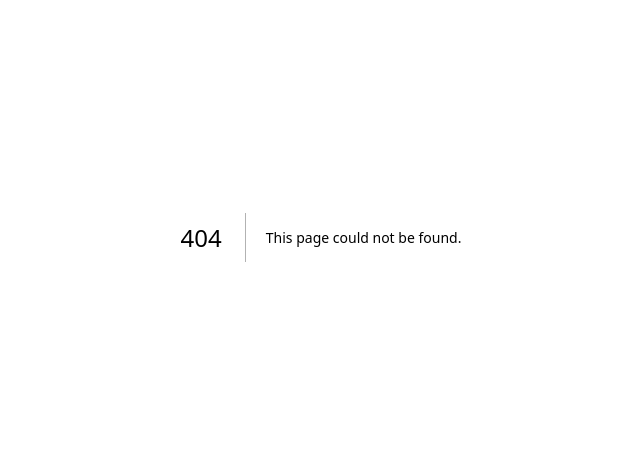
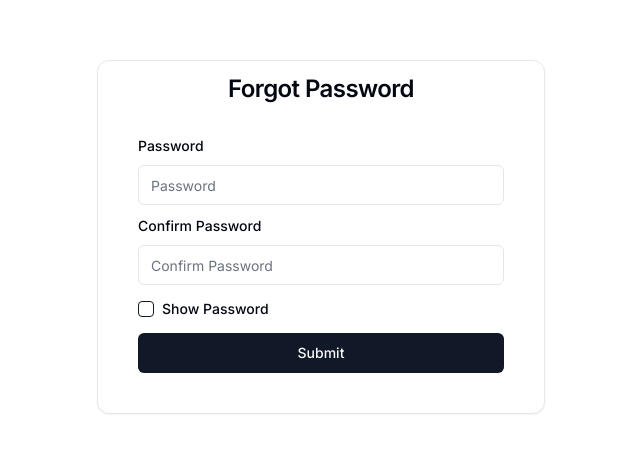
Before and after one commit to ashishxcode/next-auth, a Next.js app: page /forgot-password in a window 1280 px wide. Before the commit this address had no page. Shown: the part 163-616 px from the top of the page, without its empty margins (319-959 px from the left). Built offline with nearby package versions, Linux system fonts and the light colour scheme.

Commit message:
CI : adding form to get reset password link

```diff
--- /dev/null
+++ b/src/app/forgot-password/components/ForgotPasswordForm.tsx
@@ -0,0 +1,148 @@
+'use client';
+import React, { useState } from 'react';
+import axios from 'axios';
+import { useRouter } from 'next/navigation';
+import * as z from 'zod';
+import { useForm, Controller } from 'react-hook-form';
+import { zodResolver } from '@hookform/resolvers/zod';
+import { cn } from '@/lib/utils';
+import { Button } from '@/components/ui/button';
+import { Card, CardContent, CardTitle } from '@/components/ui/card';
+import {
+	Form,
+	FormControl,
+	FormLabel,
+	FormItem,
+	FormDescription,
+} from '@/components/ui/form';
+
+import { Input } from '@/components/ui/input';
+import { toast } from 'react-hot-toast';
+import { Checkbox } from '@/components/ui/checkbox';
+
+const schema = z.object({
+	password: z.string().min(8, 'Password must be at least 8 characters long'),
+	confirmPassword: z
+		.string()
+		.min(8, 'Password must be at least 8 characters long'),
+});
+
+type FormValues = z.infer<typeof schema>;
+
+export const ForgotPasswordForm = () => {
+	const [showPassword, setShowPassword] = useState(false);
+
+	const router = useRouter();
+
+	const form = useForm<FormValues>({
+		resolver: zodResolver(schema),
+		defaultValues: {
+			password: '',
+			confirmPassword: '',
+		},
+	});
+
+	const {
+		handleSubmit,
+		control,
+		formState: { errors, isSubmitting },
+	} = form;
+
+	const onSubmit = async (data: FormValues) => {
+		const { password, confirmPassword } = data;
+		const payload = {
+			newPassword: password,
+		};
+		try {
+			await axios.patch('/api/auth/forgot-password', payload);
+			toast.success('Check your email for the reset link');
+			router.push('/');
+		} catch (err: any) {
+			console.log('FORGOT PASSWORD ERROR', err);
+			toast.error(err.response.data.message);
+		}
+	};
+
+	return (
+		<section className='flex flex-col items-center justify-center min-h-screen py-2'>
+			<Card className='w-full max-w-md p-4 rounded-xl'>
+				<CardTitle className='text-center mb-8'>Forgot Password</CardTitle>
+				<CardContent>
+					<Form {...form}>
+						<form
+							onSubmit={handleSubmit(onSubmit)}
+							className='flex flex-col space-y-2'
+						>
+							<Controller
+								name='password'
+								control={control}
+								render={({ field }) => (
+									<FormItem>
+										<FormLabel htmlFor='password'>Password</FormLabel>
+										<FormControl>
+											<Input
+												type={showPassword ? 'text' : 'password'}
+												placeholder='Password'
+												{...field}
+											/>
+										</FormControl>
+										{errors.password && (
+											<FormDescription className='text-red-500'>
+												{errors.password.message}
+											</FormDescription>
+										)}
+									</FormItem>
+								)}
+							/>
+							<Controller
+								name='confirmPassword'
+								control={control}
+								render={({ field }) => (
+									<FormItem>
+										<FormLabel htmlFor='confirmPassword'>
+											Confirm Password
+										</FormLabel>
+										<FormControl>
+											<Input
+												type={showPassword ? 'text' : 'password'}
+												placeholder='Confirm Password'
+												{...field}
+											/>
+										</FormControl>
+										{errors.confirmPassword && (
+											<FormDescription className='text-red-500'>
+												{errors.confirmPassword.message}
+											</FormDescription>
+										)}
+									</FormItem>
+								)}
+							/>
+							<div className='flex items-center space-x-2 py-2'>
+								<Checkbox
+									id='showPassword'
+									checked={showPassword}
+									onCheckedChange={() => setShowPassword(!showPassword)}
+								/>
+								<FormLabel htmlFor='showPassword' className='cursor-pointer'>
+									Show Password
+								</FormLabel>
+							</div>
+
+							<FormItem>
+								<FormControl>
+									<Button
+										type='submit'
+										className='w-full'
+										disabled={isSubmitting}
+									>
+										{isSubmitting ? 'Loading...' : 'Submit'}
+									</Button>
+								</FormControl>
+							</FormItem>
+						</form>
+					</Form>
+				</CardContent>
+			</Card>
+		</section>
+	);
+};
--- /dev/null
+++ b/src/app/forgot-password/components/ForgotPasswordLink.tsx
@@ -0,0 +1,102 @@
+'use client';
+import React, { useState } from 'react';
+import axios from 'axios';
+import Link from 'next/link';
+import { useRouter } from 'next/navigation';
+import * as z from 'zod';
+import { useForm, Controller } from 'react-hook-form';
+import { zodResolver } from '@hookform/resolvers/zod';
+import { cn } from '@/lib/utils';
+import { Button } from '@/components/ui/button';
+import { Card, CardContent, CardTitle } from '@/components/ui/card';
+import {
+	Form,
+	FormControl,
+	FormLabel,
+	FormItem,
+	FormDescription,
+} from '@/components/ui/form';
+import { Input } from '@/components/ui/input';
+import { toast } from 'react-hot-toast';
+
+const forgotPasswordLinkSchema = z.object({
+	email: z.string({ required_error: 'Email is required' }).email(),
+});
+
+export const ForgotPasswordLink = () => {
+	const router = useRouter();
+	const form = useForm<z.infer<typeof forgotPasswordLinkSchema>>({
+		resolver: zodResolver(forgotPasswordLinkSchema),
+		defaultValues: {
+			email: '',
+		},
+	});
+
+	const {
+		handleSubmit,
+		control,
+		formState: { errors, isSubmitting },
+	} = form;
+
+	const onSubmit = async (data: z.infer<typeof forgotPasswordLinkSchema>) => {
+		try {
+			await axios.post('/api/auth/forgot-password', data);
+			toast.success('Check your email for the reset link');
+			router.push('/');
+		} catch (err: any) {
+			console.log('LOGIN ERROR', err);
+			toast.error(err.response.data.message);
+		}
+	};
+
+	return (
+		<section className='flex flex-col items-center justify-center min-h-screen py-2'>
+			<Card className='w-full max-w-md p-4 rounded-xl'>
+				<CardTitle className='text-center mb-8'>Forgot Password</CardTitle>
+				<CardContent>
+					<Form {...form}>
+						<form
+							onSubmit={handleSubmit(onSubmit)}
+							className='flex flex-col space-y-2'
+						>
+							<Controller
+								name='email'
+								control={control}
+								render={({ field }) => (
+									<FormItem>
+										<FormLabel htmlFor='email'>Email</FormLabel>
+										<FormControl>
+											<Input type='email' placeholder='Email' {...field} />
+										</FormControl>
+										{errors.email && (
+											<FormDescription className='text-red-500'>
+												{errors.email.message}
+											</FormDescription>
+										)}
+									</FormItem>
+								)}
+							/>
+							<FormItem>
+								<FormControl>
+									<Button
+										type='submit'
+										className='w-full'
+										disabled={isSubmitting}
+									>
+										{isSubmitting ? 'Loading...' : 'Submit'}
+									</Button>
+								</FormControl>
+							</FormItem>
+						</form>
+					</Form>
+				</CardContent>
+				<p className='text-sm text-center'>
+					<span className='text-gray-500 me-1'>Remember your password?</span>
+					<Link href='/login'>
+						<span className='text-gray-800 underline'>Login</span>
+					</Link>
+				</p>
+			</Card>
+		</section>
+	);
+};
--- /dev/null
+++ b/src/app/forgot-password/page.tsx
@@ -0,0 +1,18 @@
+'use client';
+import React, { useState } from 'react';
+import axios from 'axios';
+import Link from 'next/link';
+import { useRouter } from 'next/router';
+import { ForgotPasswordLink } from './components/ForgotPasswordLink';
+import { ForgotPasswordForm } from './components/ForgotPasswordForm';
+
+const ForgotPassword = () => {
+	return (
+		<div>
+			{/* <ForgotPasswordLink /> */}
+			<ForgotPasswordForm />
+		</div>
+	);
+};
+
+export default ForgotPassword;
```
